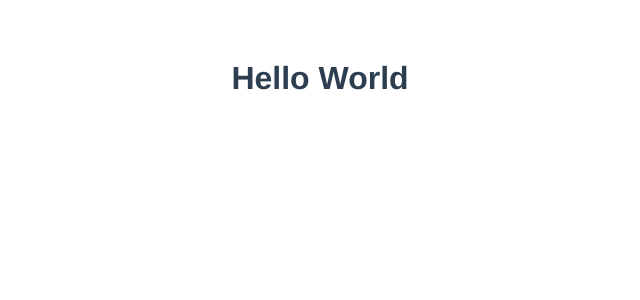
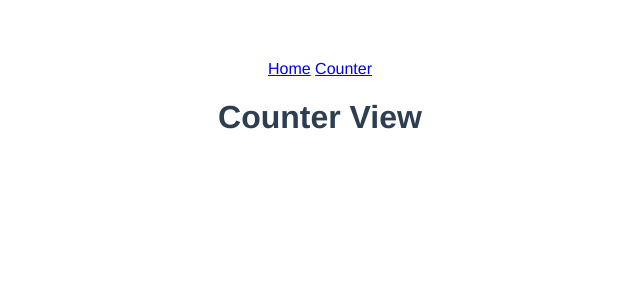
Before and after one commit to javierpb275/vue-ts-pinia-router-ca, a Vue app: page /counter in a window 1280 px wide. Shown: the top 300 px of the page, without its empty margins (320-960 px from the left). Built offline with nearby package versions, Linux system fonts and the light colour scheme.

Commit message:
created views and configured routes

```diff
--- a/src/App.vue
+++ b/src/App.vue
@@ -1,7 +1,9 @@
-
 
 <template>
-  <h1>Hello World</h1>
+  <router-link to="/">Home</router-link>
+  {{' '}}
+  <router-link to="/counter">Counter</router-link>
+  <router-view></router-view>
 </template>
 
 <style>
--- a/src/main.ts
+++ b/src/main.ts
@@ -1,4 +1,7 @@
 import { createApp } from 'vue'
 import App from './App.vue'
+import router from './router'
 
-createApp(App).mount('#app')
+createApp(App)
+.use(router)
+.mount('#app')
--- /dev/null
+++ b/src/router/index.ts
@@ -0,0 +1,23 @@
+import { createRouter, createWebHistory, RouteRecordRaw } from "vue-router";
+import HomeView from '../views/HomeView.vue';
+import CounterView from '../views/CounterView.vue';
+
+const routes: RouteRecordRaw[] = [
+    {
+        path: '/',
+        name: 'Home',
+        component: HomeView
+    },
+    {
+        path: '/counter',
+        name: 'Counter',
+        component: CounterView
+    }
+];
+
+const router = createRouter({
+    history: createWebHistory(),
+    routes
+});
+
+export default router;
--- /dev/null
+++ b/src/views/CounterView.vue
@@ -0,0 +1,3 @@
+<template>
+    <h1>Counter View</h1>
+</template>
--- /dev/null
+++ b/src/views/HomeView.vue
@@ -0,0 +1,3 @@
+<template>
+    <h1>Home View</h1>
+</template>
```
